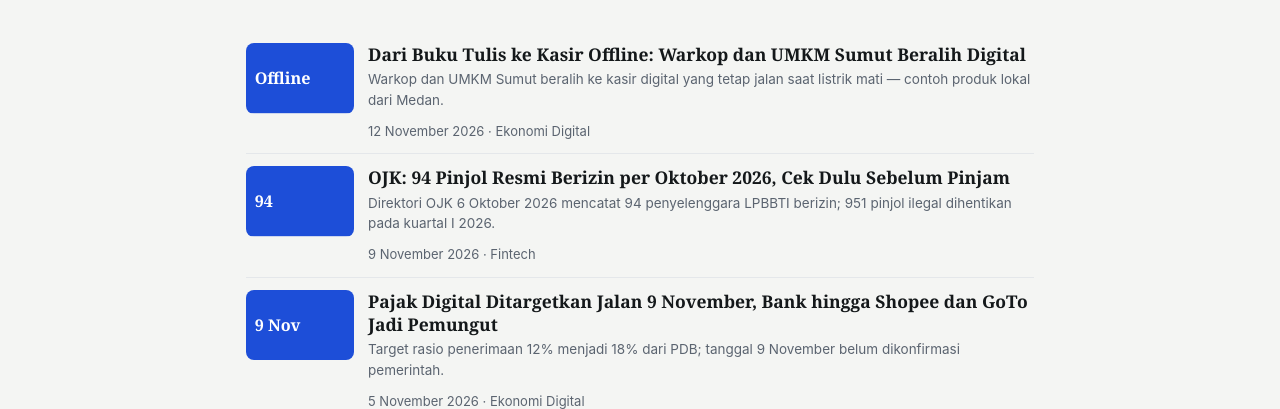
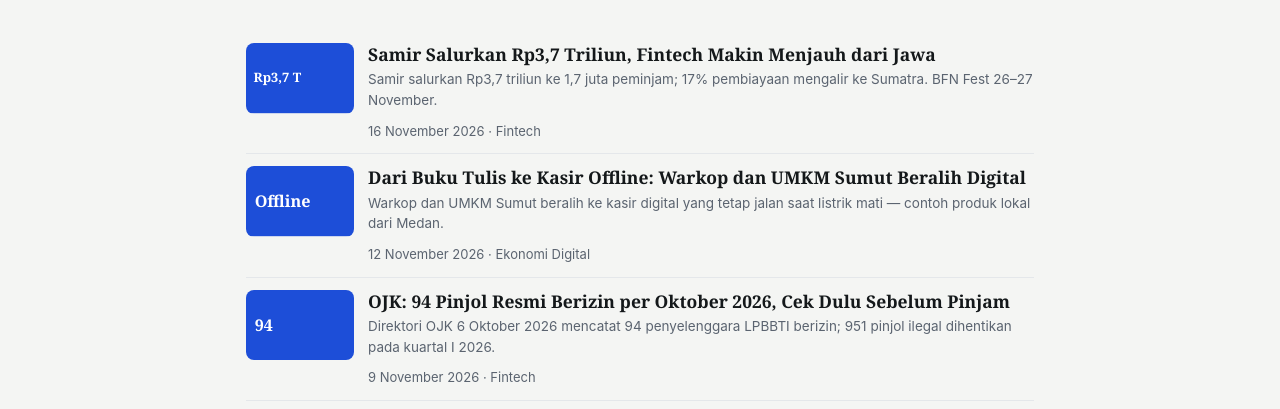
Before and after one commit to FinOwi/seputarbisnis, a plain HTML site: page teknologi/index.html in a window 1280 px wide. Shown: the part 342-751 px from the top of the page. Drawn offline with Linux system fonts and the light colour scheme.

Commit message:
Edisi Senin 16 November 2026: IHSG +5,82% sepekan, harga pangan naik, Banpres Sumut, Samir

```diff
--- a/teknologi/index.html
+++ b/teknologi/index.html
@@ -25,6 +25,11 @@
   <h1 style="font-family:var(--serif);font-size:30px;margin:8px 0 6px">Teknologi &amp; Startup</h1>
   <p style="color:var(--muted)">Pendanaan, fintech, aplikasi, dan ekonomi digital Indonesia — dengan bahasa yang bisa diikuti pemilik usaha mana pun.</p>
   <div class="sec"><div class="list">
+        <article>
+      <div class="thumb"><div class="cover"><svg viewBox="0 0 200 130"><rect width="200" height="130" fill="#1d4ed8"/><text x="14" y="72" font-family="Georgia,serif" font-size="24" fill="#fff" font-weight="700">Rp3,7 T</text></svg></div></div>
+      <div><h3><a href="samir-salurkan-rp37-triliun-fintech-luar-jawa-16-november-2026.html">Samir Salurkan Rp3,7 Triliun, Fintech Makin Menjauh dari Jawa</a></h3>
+      <p>Samir salurkan Rp3,7 triliun ke 1,7 juta peminjam; 17% pembiayaan mengalir ke Sumatra. BFN Fest 26–27 November.</p><div class="meta">16 November 2026 · Fintech</div></div>
+    </article>
         <article>
       <div class="thumb"><div class="cover"><svg viewBox="0 0 200 130"><rect width="200" height="130" fill="#1d4ed8"/><text x="16" y="76" font-family="Georgia,serif" font-size="30" fill="#fff" font-weight="700">Offline</text></svg></div></div>
       <div><h3><a href="umkm-sumut-beralih-kasir-digital-offline-12-november-2026.html">Dari Buku Tulis ke Kasir Offline: Warkop dan UMKM Sumut Beralih Digital</a></h3>
```
